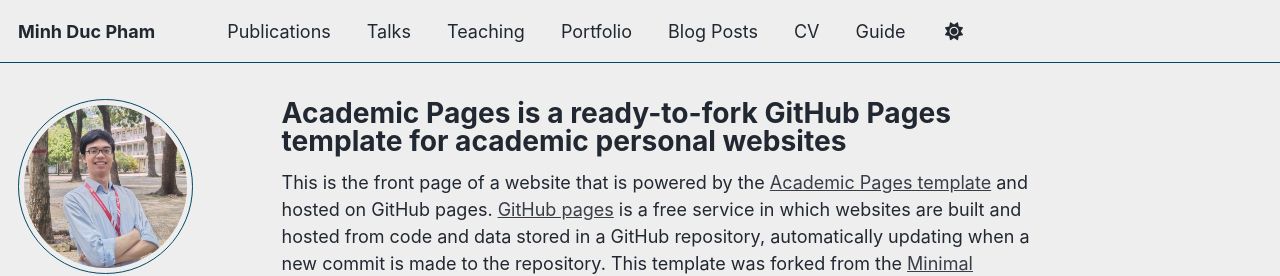
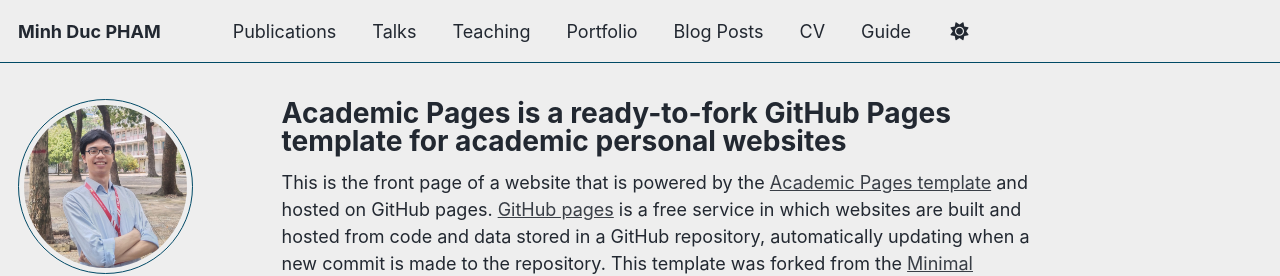
Before and after one commit to phamminhducH/phamminhducH.github.io, a Jekyll site: the page built from _pages/about.md, in a window 1280 px wide. Shown: the top 276 px of the page. Built offline with Jekyll 4.4.1, drawn with Linux system fonts in a browser that asks for light colours; some web fonts are replaced; a script that is not in the unit is left out.

```diff
--- a/_config.yml
+++ b/_config.yml
@@ -9,7 +9,7 @@
 # Basic Site Settings
 locale                   : "en-US"
 site_theme               : "air" # Currently available options are "default", "air"
-title                    : "Minh Duc Pham"
+title                    : "Minh Duc PHAM"
 title_separator          : "-"
 name                     : &name "Your Name"
 description              : &description "Your Name's academic portfolio"   # Update this with a general description of your site, this is the default if not overridden by a page
```
